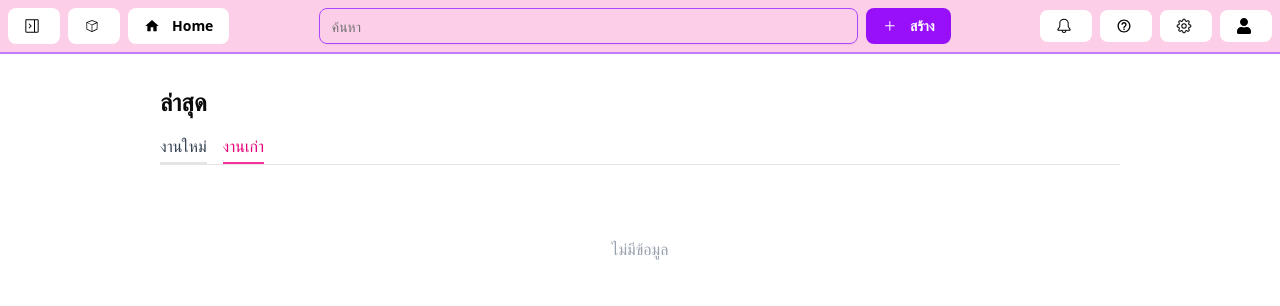
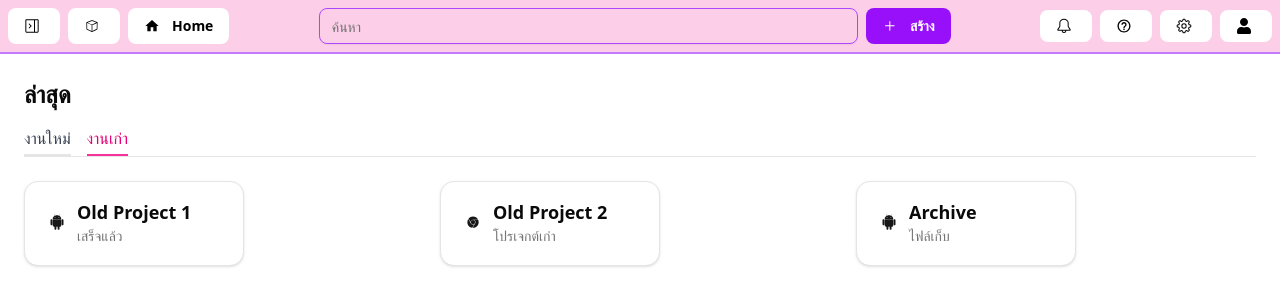
Before and after one commit to Moon2548/web-practice, a Next.js app: page /latest in a window 1280 px wide. Both pictures are taken after a click on the button "งานเก่า". Shown: the top 306 px of the page. Built offline with nearby package versions, Linux system fonts and the light colour scheme.

Commit message:
feat: refactor Home and LatestPage components for improved layout; implement grid display and enhance styling

```diff
--- a/src/app/home/page.tsx
+++ b/src/app/home/page.tsx
@@ -11,19 +11,24 @@ const cards = [
 ];
 
 export default function Home() {
+    // กำหนดค่าไว้นอก return
+    const gridGap = "gap-4";
+    const gridCols = "grid-cols-[repeat(auto-fill,minmax(280px,1fr))]"; // auto-fill grid
+    const containerMargin = "m-4";
 
     return (
-        <div>
+        <div className="max-w-full overflow-hidden"> {/* ป้องกัน overflow */}
             <div className="relative bg-yellow-200 m-4 h-[128px] p-4 rounded-[20px]">
                 <div className="text-[16px] text-orange-600">สวัสดีวันจันทร์</div>
                 <MainButton classname="absolute right-0 bottom-0 m-4" label="กิจกรรมของฉัน" />
             </div>
-            <div className='m-4'>
-                <div className='flex justify-between'>
+            <div className={containerMargin}>
+                <div className='flex justify-between mb-4'> {/* เพิ่ม mb-4 */}
                     <h1 className='text-[20px]'>แอปของคุณ</h1>
                     <MainButton label='ดูแอปทั้งหมด' />
                 </div>
-                <div className='flex'>
+                {/* เปลี่ยนจาก flex เป็น grid */}
+                <div className={`grid ${gridGap} ${gridCols} items-start`}>
                     {cards.map((c) => (
                         <ActionCard
                             key={c.title}
@@ -31,7 +36,8 @@ export default function Home() {
                             description={c.description}
                             icons={c.icon ? <c.icon /> : undefined}
                         />
-                    ))}</div>
+                    ))}
+                </div>
             </div>
         </div>
     )
--- a/src/app/latest/page.tsx
+++ b/src/app/latest/page.tsx
@@ -4,10 +4,16 @@ import { ActionCard } from '@/components/main-card'
 import { DiAndroid, DiChrome } from "react-icons/di";
 import { MenuSwitcher } from '@/components/tabswitcher'
 
-const cards = [
+const newCards = [
   { title: "Android", description: "Google's OS", icon: DiAndroid },
   { title: "Chrome", description: "Google Chrome", icon: DiChrome },
   { title: "test", icon: DiAndroid }
+];
+
+const oldCards = [
+  { title: "Old Project 1", description: "เสร็จแล้ว", icon: DiAndroid },
+  { title: "Old Project 2", description: "โปรเจกต์เก่า", icon: DiChrome },
+  { title: "Archive", description: "ไฟล์เก็บ", icon: DiAndroid }
 ];
 
 const tabItems = [
@@ -17,11 +23,16 @@ const tabItems = [
 
 export default function LatestPage() {
   const [tab, setTab] = useState("done");
-  const gridGap = "gap-0";
-  const containerPadding = "p-8";
+
+  // กำหนดค่าไว้นอก return
+  const gridGap = "gap-4";
+  const containerPadding = "p-6";
+  // ใช้ auto-fit กับ min-width แทน responsive columns
+  const gridCols = "grid-cols-[repeat(auto-fit,minmax(280px,1fr))]";
 
   return (
-    <div className={`mx-auto max-w-5xl ${containerPadding} w-full`}>
+    <div className="max-w-full overflow-hidden">
+      <div className={`${containerPadding} w-full`}>
         <h2 className="text-2xl font-bold mb-4">ล่าสุด</h2>
         <MenuSwitcher
           items={tabItems}
@@ -29,9 +40,10 @@ export default function LatestPage() {
           onSelect={setTab}
           variant="tabs"
         />
+
         {tab === "done" && (
-        <div className={`grid ${gridGap} grid-cols-1 sm:grid-cols-3 lg:grid-cols-4 items-start`}>
-          {cards.map((c) => (
+          <div className={`grid ${gridGap} ${gridCols} items-start`}>
+            {newCards.map((c) => (
               <ActionCard
                 key={c.title}
                 title={c.title}
@@ -41,9 +53,20 @@ export default function LatestPage() {
             ))}
           </div>
         )}
+
         {tab === "seen" && (
-        <div className="text-gray-400 text-center py-12">ไม่มีข้อมูล</div>
+          <div className={`grid ${gridGap} ${gridCols} items-start`}>
+            {oldCards.map((c) => (
+              <ActionCard
+                key={c.title}
+                title={c.title}
+                description={c.description}
+                icons={c.icon ? <c.icon /> : undefined}
+              />
+            ))}
+          </div>
         )}
+      </div>
     </div>
   );
 }
```
Lines whose indentation alone changed are shown as unchanged.
